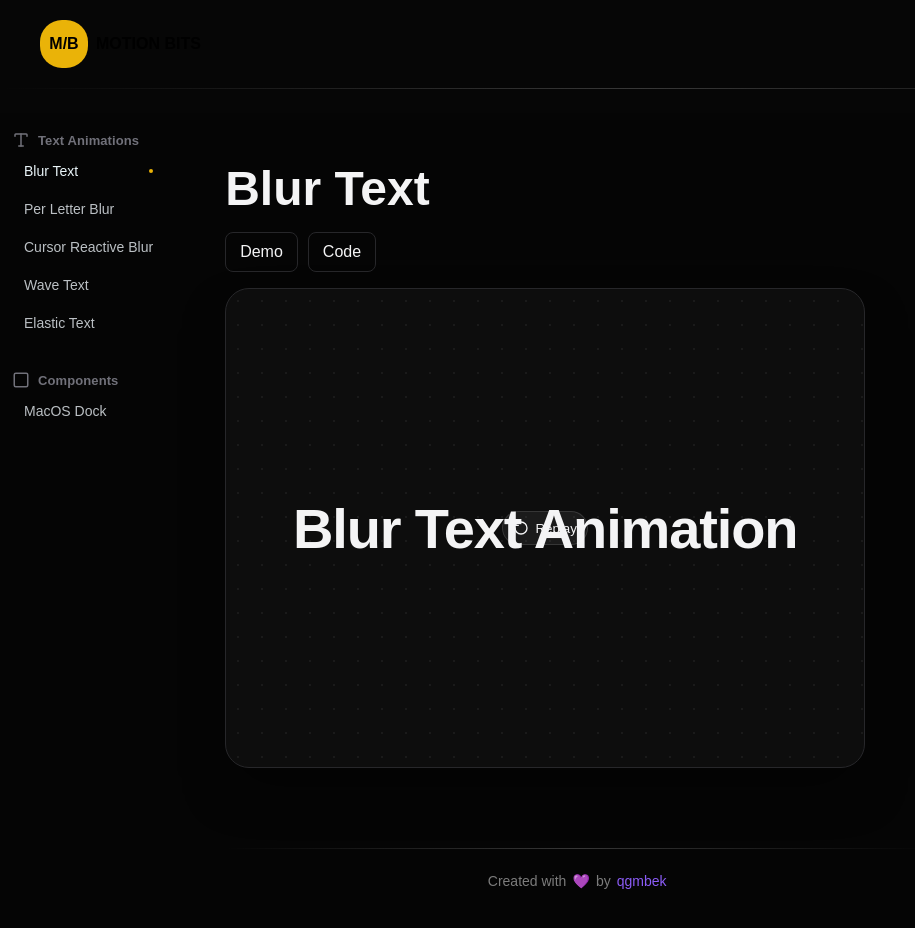
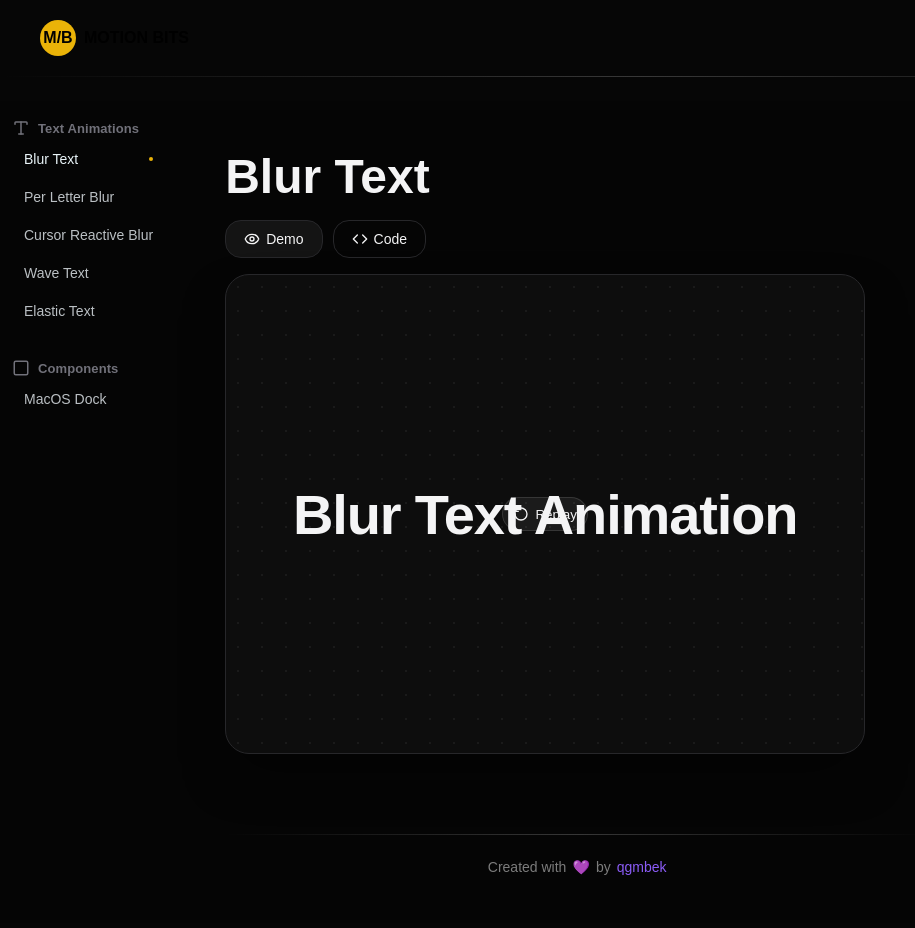
Before and after one commit to qgmbek/motion-bits, a Next.js app: page /collections in a window 1280 px wide. Shown: the top 928 px of the page, without its empty margins (0-915 px from the left). Built offline with nearby package versions, Linux system fonts and the light colour scheme.

Commit message:
styling improment

```diff
--- a/app/collections/collections.module.css
+++ b/app/collections/collections.module.css
@@ -29,12 +29,24 @@
 }
 
 .tabButton {
-  padding: 10px 14px;
-  font-size: 16px;
+  padding: 10px 18px;
+  font-size: 14px;
+  font-weight: 400;
   color: #f4f4f5;
+  border: 1px solid #27272a;
+  border-radius: 16px;
   background: transparent;
-  border: 1px solid #27272a;
-  border-radius: 8px;
+  display: flex;
+  align-items: start;
+  gap: 6px;
+}
+
+.tabButton:hover {
+  background: rgba(255, 255, 255, 0.08);
+}
+
+.active {
+  background: rgba(255, 255, 255, 0.06);
 }
 
 .demo {
--- a/app/collections/layout/Header/Header.jsx
+++ b/app/collections/layout/Header/Header.jsx
@@ -2,9 +2,9 @@ import styles from "./Header.module.css";
 
 export default function Header() {
   return (
-    <div className={styles.sidebarHeader}>
-      <div className={styles.sidebarContent}>
-        <div className={styles.sidebarLogo}>M/B</div>
+    <div className={styles.header}>
+      <div className={styles.headerContent}>
+        <div className={styles.headerLogo}>M/B</div>
         <span>MOTION BITS</span>
       </div>
       <div className={styles.fadingBorderTop} />
--- a/app/collections/layout/Header/Header.module.css
+++ b/app/collections/layout/Header/Header.module.css
@@ -1,9 +1,9 @@
-.sidebarHeader {
+.header {
   height: fit-content;
   width: 100%;
 }
 
-.sidebarContent {
+.headerContent {
   height: fit-content;
   margin: 40px;
   margin-top: 20px;
@@ -14,9 +14,9 @@
   font-weight: bold;
 }
 
-.sidebarLogo {
-  width: 48px;
-  height: 48px;
+.headerLogo {
+  width: 36px;
+  height: 36px;
   background-color: var(--primary-color);
   border-radius: 22px;
   display: flex;
--- a/app/collections/page.tsx
+++ b/app/collections/page.tsx
@@ -2,6 +2,7 @@
 
 import { useState, useMemo } from "react";
 import { RotateCcw } from "lucide-react";
+import { Eye, Code } from "lucide-react";
 
 import Header from "./layout/Header/Header";
 import { Sidebar } from "./layout/Sidebar/Sidebar";
@@ -34,10 +35,22 @@ export default function CollectionsPage() {
         <div className={styles.collectionWrapper}>
           <h1 className={styles.collectionName}>{activeItem.name}</h1>
           <div className={styles.tab}>
-            <button onClick={() => setTab("demo")} className={styles.tabButton}>
+            <button
+              onClick={() => setTab("demo")}
+              className={`${styles.tabButton} ${
+                tab === "demo" ? styles.active : ""
+              }`}
+            >
+              <Eye size={16} />
               Demo
             </button>
-            <button onClick={() => setTab("code")} className={styles.tabButton}>
+            <button
+              onClick={() => setTab("code")}
+              className={`${styles.tabButton} ${
+                tab === "code" ? styles.active : ""
+              }`}
+            >
+              <Code size={16} />
               Code
             </button>
           </div>
--- a/app/components/CodeBlock/CodeBlock.css
+++ b/app/components/CodeBlock/CodeBlock.css
@@ -47,8 +47,8 @@
 
 .copy-button {
   position: absolute;
-  top: 6px;
-  right: 6px;
+  top: 7px;
+  right: 7px;
   z-index: 10;
 
   display: flex;
```
Also changed, not shown: app/animations/BlurDissolveText/BlurDissolveText.code.js (added, +49 -0 lines), app/animations/BlurDissolveText/BlurDissolveText.tsx (renamed from app/animations/BlurDissolveText.tsx).
